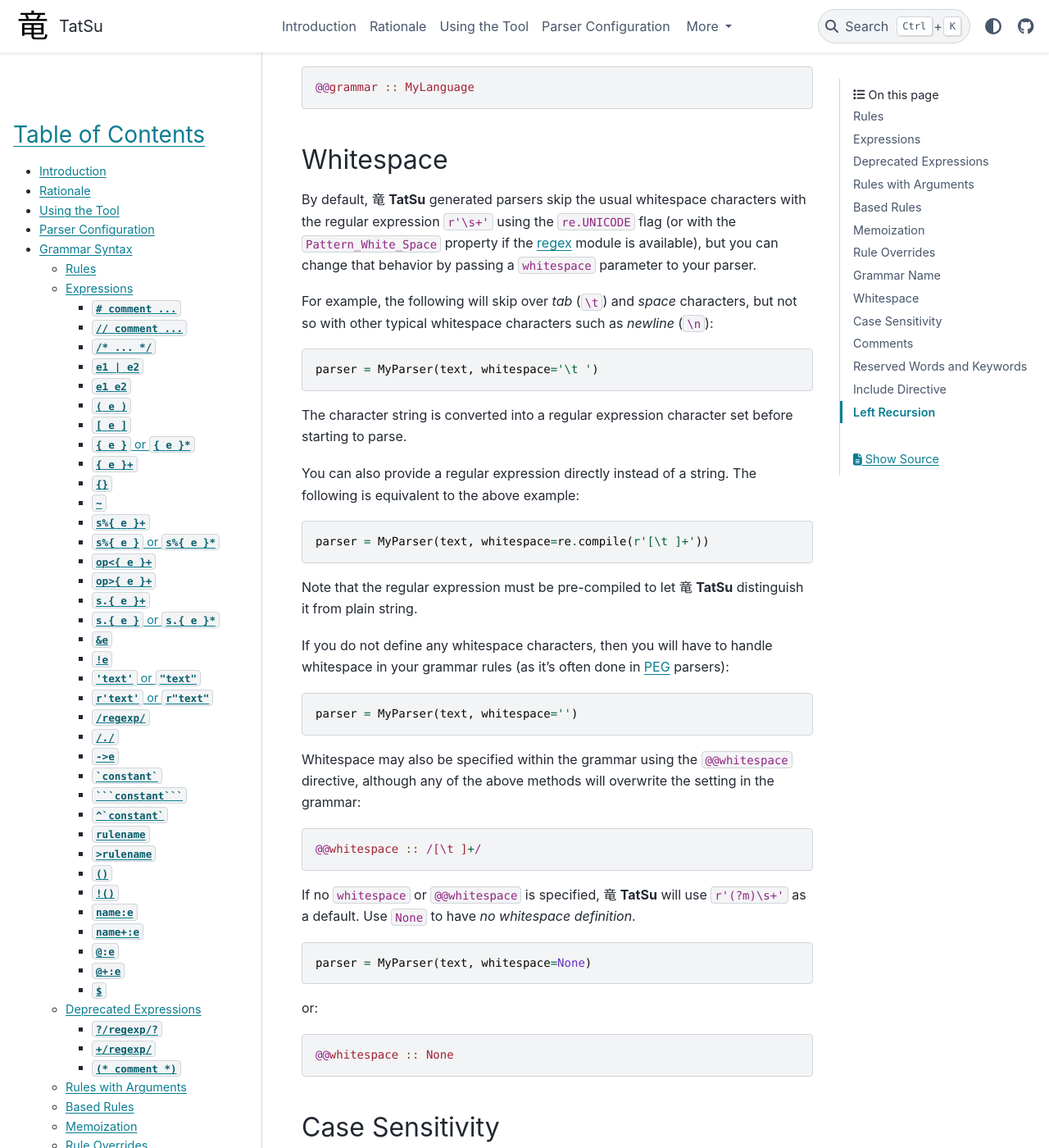
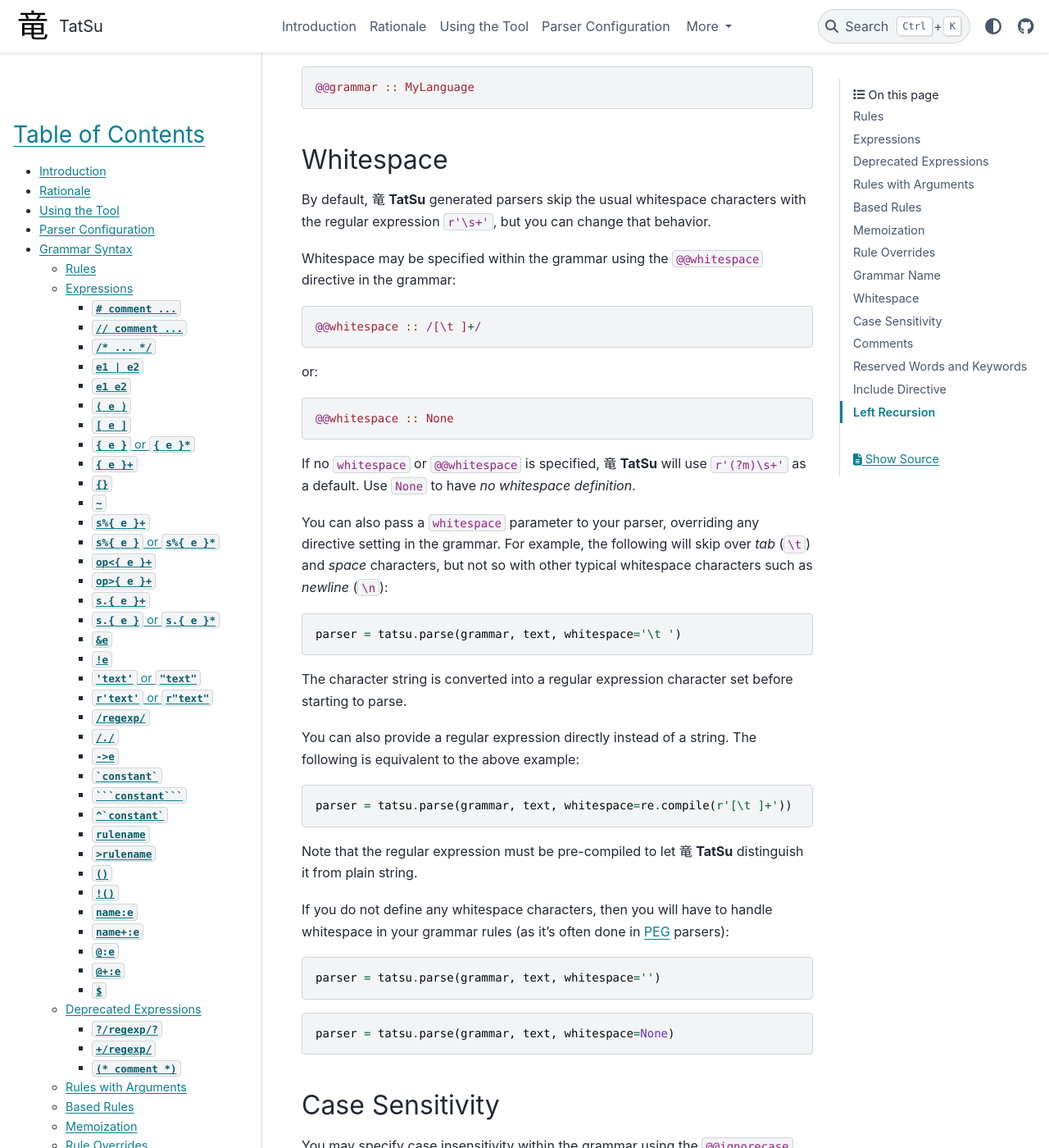
Before and after one commit to neogeny/TatSu, a Sphinx documentation site: the page built from docs/syntax.rst, in a window 1280 px wide and 1400 px high, scrolled down 14515 px. Shown: the whole window at 82% size. Built offline with Sphinx 7.4.7 and the PyData theme 0.15.4, drawn with Linux system fonts in a browser that asks for light colours; pages that are not in the unit, such as notebooks, are missing from menus; the version number is read from the project's files by our own code; some of the changed text lies outside the part shown.

Commit message:
[docs.syntax] review

```diff
--- a/docs/syntax.rst
+++ b/docs/syntax.rst
@@ -786,19 +786,35 @@
 Whitespace
 ~~~~~~~~~~
 
-By default, |TatSu| generated parsers skip the usual whitespace
-characters with the regular expression ``r'\s+'`` using the
-``re.UNICODE`` flag (or with the ``Pattern_White_Space`` property if the
-`regex`_ module is available), but you can change that behavior by
-passing a ``whitespace`` parameter to your parser.
+By default, |TatSu| generated parsers skip the usual whitespace characters with
+the regular expression ``r'\s+'``, but you can change that behavior.
 
-For example, the following will skip over *tab* (``\t``) and *space*
-characters, but not so with other typical whitespace characters such as
-*newline* (``\n``):
+Whitespace may be specified within the grammar using the
+``@@whitespace`` directive in the grammar:
+
+.. code:: apl
+    :force:
+
+    @@whitespace :: /[\t ]+/
+
+or:
+
+.. code:: apl
+    :force:
+
+    @@whitespace :: None
+
+If no ``whitespace`` or ``@@whitespace`` is specified, |TatSu| will use
+``r'(?m)\s+'`` as a default. Use ``None`` to have *no whitespace definition*.
+
+You can also pass a ``whitespace`` parameter to your parser, overriding any
+directive setting in the grammar. For example, the following will skip over
+*tab* (``\t``) and *space* characters, but not so with other typical whitespace
+characters such as *newline* (``\n``):
 
 .. code:: python
 
-   parser = MyParser(text, whitespace='\t ')
+   parser = tatsu.parse(grammar, text, whitespace='\t ')
 
 The character string is converted into a regular expression character
 set before starting to parse.
@@ -808,7 +824,7 @@
 
 .. code:: python
 
-   parser = MyParser(text, whitespace=re.compile(r'[\t ]+'))
+   parser = tatsu.parse(grammar, text, whitespace=re.compile(r'[\t ]+'))
 
 Note that the regular expression must be pre-compiled to let |TatSu|
 distinguish it from plain string.
@@ -819,45 +835,17 @@
 
 .. code:: python
 
-   parser = MyParser(text, whitespace='')
-
-Whitespace may also be specified within the grammar using the
-``@@whitespace`` directive, although any of the above methods will
-overwrite the setting in the grammar:
-
-.. code:: apl
-    :force:
-
-    @@whitespace :: /[\t ]+/
-
-If no ``whitespace`` or ``@@whitespace`` is specified, |TatSu| will use
-``r'(?m)\s+'`` as a default. Use ``None`` to have *no whitespace definition*.
+   parser = tatsu.parse(grammar, text, whitespace='')
 
 
 .. code:: python
 
-   parser = MyParser(text, whitespace=None)
-
-or:
-
-.. code:
-
-.. code:: apl
-    :force:
-
-    @@whitespace :: None
+   parser = tatsu.parse(grammar, text, whitespace=None)
 
 Case Sensitivity
 ~~~~~~~~~~~~~~~~
 
-If the source language is case insensitive, it can be specified in the
-parser by using the ``ignorecase`` parameter:
-
-.. code:: python
-
-   parser = MyParser(text, ignorecase=True)
-
-You may also specify case insensitivity within the grammar using the
+You may specify case insensitivity within the grammar using the
 ``@@ignorecase`` directive:
 
 .. code:: apl
@@ -865,8 +853,15 @@
 
     @@ignorecase :: True
 
-The change will affect token matching, but not pattern matching. Use `(?i)`
+The change will affect token matching, but not pattern matching. Use ``(?i)``
 in patterns that should ignore case.
+
+Case sensitivity can also be specified in the parser by using the ``ignorecase``
+parameter when instantiating a parser:
+
+.. code:: python
+
+   parser = tatsu.parse(grammar, text, ignorecase=True)
 
 Comments
 ~~~~~~~~
@@ -876,7 +871,7 @@
 
 .. code:: python
 
-   parser = MyParser(text, comments="\(\*.*?\*\)")
+   parser = tatsu.parse(grammar, text, comments="\(\*.*?\*\)")
 
 For more complex comment handling, you can override the
 ``Buffer.eat_comments()`` method.
@@ -886,8 +881,8 @@
 
 .. code:: python
 
-   parser = MyParser(
-       text,
+   parser = tatsu.compile(
+       grammar,
        comments="\(\*.*?\*\)",
        eol_comments="#.*?$"
    )
@@ -965,23 +960,20 @@
 Left Recursion
 ~~~~~~~~~~~~~~
 
-|TatSu| supports left recursion in `PEG`_
-grammars. The algorithm used is `Warth et al`_'s.
+|TatSu| supports left recursion in `PEG`_ grammars. The algorithm used is
+`Warth et al`_'s. Left recursion support is enabled by default.
 
-Sometimes, while debugging a grammar, it is useful to turn
-left-recursion support on or off:
-
-.. code:: python
-
-   parser = MyParser(
-       text,
-       left_recursion=True,
-   )
-
-Left recursion can also be turned off from within the grammar using the
+Left recursion can be turned *on* or *off* from within the grammar using the
 ``@@left_recursion`` directive:
 
 .. code:: apl
     :force:
 
     @@left_recursion :: False
+
+Sometimes, while debugging a grammar, it is useful to turn left-recursion
+support *on* or *off* in the code:
+
+.. code:: python
+
+   parser = tatsu.parse(grammar, text, left_recursion=True)
```
